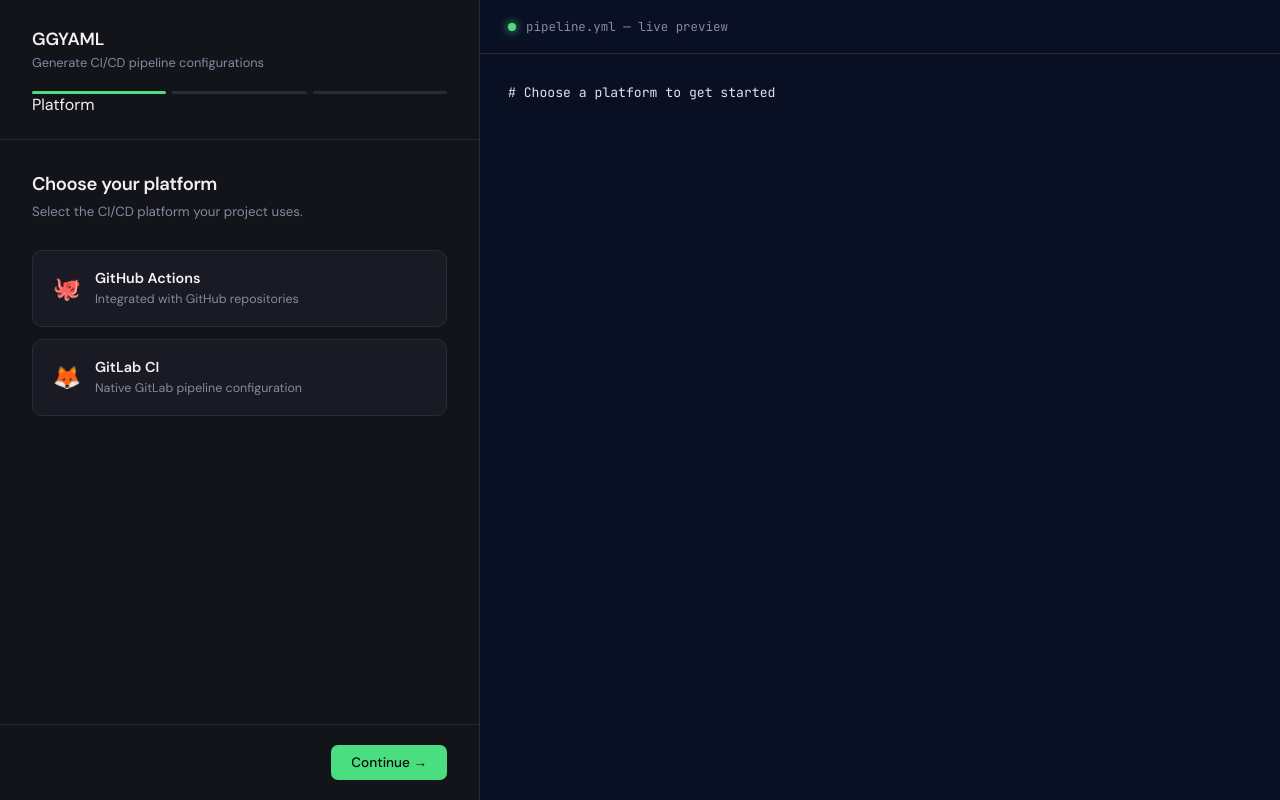
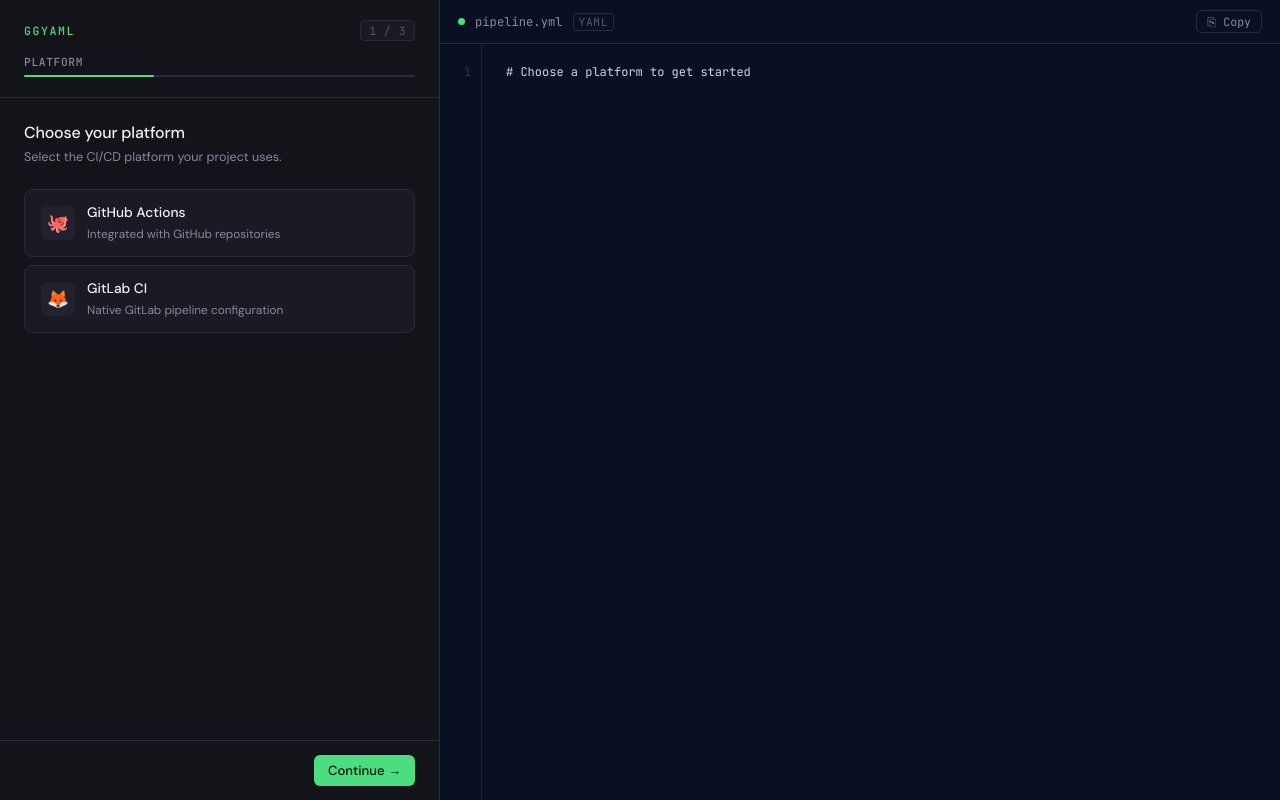
Before and after one commit to MatheusGrendene/GGYAML, a React (Vite) app in the folder apps/frontend/: page / in a window 1280 px wide. Built offline with nearby package versions, Linux system fonts and the light colour scheme.

Commit message:
feat: enhance wizard and preview components with improved layout and copy functionality

```diff
--- a/apps/frontend/src/App.css
+++ b/apps/frontend/src/App.css
@@ -1,13 +1,15 @@
+@import url('https://fonts.googleapis.com/css2?family=DM+Sans:wght@400;500;600&family=JetBrains+Mono:wght@400;500&display=swap');
+
 .app {
   display: flex;
   height: 100vh;
   overflow: hidden;
 }
 
-/* ── Left panel ── */
+/* ── Wizard panel ── */
 .wizard-panel {
-  width: 480px;
-  min-width: 380px;
+  width: 440px;
+  min-width: 360px;
   background: var(--bg-panel);
   border-right: 1px solid var(--border);
   display: flex;
@@ -16,56 +18,81 @@
 }
 
 .wizard-header {
-  padding: 28px 32px 24px;
+  padding: 20px 24px;
   border-bottom: 1px solid var(--border);
 }
 
-.wizard-header h1 {
-  font-size: 1.1rem;
-  font-weight: 600;
-  color: var(--text-primary);
-  letter-spacing: -0.01em;
+.wizard-header-top {
+  display: flex;
+  align-items: center;
+  justify-content: space-between;
+  margin-bottom: 14px;
 }
 
-.wizard-header p {
-  margin-top: 4px;
-  font-size: 0.8rem;
-  color: var(--text-secondary);
+.wizard-wordmark {
+  font-family: var(--font-mono);
+  font-size: 0.72rem;
+  font-weight: 500;
+  letter-spacing: 0.14em;
+  color: var(--accent);
+  text-transform: uppercase;
 }
 
-.step-progress {
-  display: flex;
-  gap: 6px;
-  margin-top: 20px;
+.wizard-step-badge {
+  font-family: var(--font-mono);
+  font-size: 0.72rem;
+  color: var(--text-muted);
+  background: var(--bg-card);
+  border: 1px solid var(--border);
+  padding: 2px 8px;
+  border-radius: 4px;
+  letter-spacing: 0.04em;
 }
 
-.step-dot {
-  height: 3px;
-  flex: 1;
-  border-radius: 2px;
-  background: var(--border);
-  transition: background var(--transition);
+.wizard-step-name {
+  font-family: var(--font-mono);
+  font-size: 0.7rem;
+  font-weight: 500;
+  color: var(--text-secondary);
+  text-transform: uppercase;
+  letter-spacing: 0.06em;
+  margin-bottom: 6px;
 }
 
-.step-dot.active {
+.progress-track {
+  height: 2px;
+  background: var(--border);
+  overflow: hidden;
+}
+
+.progress-fill {
+  height: 100%;
   background: var(--accent);
+  border-radius: 1px;
+  transition: width 0.3s cubic-bezier(0.4, 0, 0.2, 1);
 }
 
 .wizard-content {
   flex: 1;
   overflow-y: auto;
-  padding: 32px;
+  padding: 24px;
 }
 
 .wizard-footer {
-  padding: 20px 32px;
+  padding: 14px 24px;
   border-top: 1px solid var(--border);
   display: flex;
-  gap: 10px;
-  justify-content: flex-end;
+  align-items: center;
+  justify-content: space-between;
 }
 
-/* ── Right panel ── */
+.wizard-footer-right {
+  display: flex;
+  align-items: center;
+  gap: 8px;
+}
+
+/* ── Preview panel ── */
 .preview-panel {
   flex: 1;
   background: var(--bg-primary);
@@ -74,53 +101,118 @@
   overflow: hidden;
 }
 
-.preview-header {
-  padding: 18px 28px;
+.preview-toolbar {
+  padding: 10px 18px;
   border-bottom: 1px solid var(--border);
+  display: flex;
+  align-items: center;
+  justify-content: space-between;
+}
+
+.preview-file-info {
   display: flex;
   align-items: center;
   gap: 10px;
 }
 
 .preview-dot {
-  width: 8px;
-  height: 8px;
+  width: 7px;
+  height: 7px;
   border-radius: 50%;
   background: var(--accent);
-  box-shadow: 0 0 8px var(--accent);
 }
 
-.preview-header span {
+.preview-filename {
   font-family: var(--font-mono);
-  font-size: 0.78rem;
+  font-size: 0.76rem;
   color: var(--text-secondary);
+}
+
+.preview-badge {
+  font-family: var(--font-mono);
+  font-size: 0.7rem;
+  color: var(--text-muted);
+  border: 1px solid var(--border);
+  padding: 1px 5px;
+  border-radius: 3px;
+  letter-spacing: 0.06em;
+  text-transform: uppercase;
+}
+
+.preview-copy-btn {
+  font-family: var(--font-mono);
+  font-size: 0.72rem;
+  color: var(--text-secondary);
+  background: transparent;
+  border: 1px solid var(--border);
+  padding: 3px 10px;
+  border-radius: 5px;
+  cursor: pointer;
+  transition: all var(--transition);
+}
+
+.preview-copy-btn:hover {
+  color: var(--text-primary);
+  border-color: var(--accent-border);
+  background: var(--bg-card);
+}
+
+.preview-copy-btn.copied {
+  color: var(--accent);
+  border-color: var(--accent-border);
 }
 
 .preview-body {
   flex: 1;
-  overflow-y: auto;
-  padding: 28px;
+  overflow: auto;
+  display: flex;
 }
 
-.preview-body pre {
+.preview-gutter {
+  position: sticky;
+  left: 0;
+  background: var(--bg-primary);
+  z-index: 1;
+  padding: 18px 10px 18px 14px;
   font-family: var(--font-mono);
-  font-size: 0.82rem;
-  line-height: 1.7;
-  color: #DDE3EA;
-  white-space: pre-wrap;
-  word-break: break-word;
+  font-size: 0.75rem;
+  line-height: 1.75;
+  color: var(--text-muted);
+  text-align: right;
+  user-select: none;
+  border-right: 1px solid var(--border);
+  min-width: 42px;
+  opacity: 0.5;
+}
+
+.preview-gutter div {
+  height: 1.75em;
+}
+
+.preview-code {
+  flex: 1;
+  min-width: max-content;
+  padding: 18px 24px;
+  font-family: var(--font-mono);
+  font-size: 0.75rem;
+  line-height: 1.75;
+  color: #c9d9e8;
+  white-space: pre;
+  tab-size: 2;
+  margin: 0;
 }
 
 /* ── Buttons ── */
 .btn {
   font-family: var(--font-ui);
-  font-size: 0.85rem;
+  font-size: 0.82rem;
   font-weight: 500;
-  padding: 9px 20px;
-  border-radius: 7px;
+  padding: 7px 14px;
+  border-radius: 6px;
   border: none;
   cursor: pointer;
-  transition: all var(--transition);
+  transition: all 0.12s ease;
+  white-space: nowrap;
 }
 
 .btn-primary {
@@ -128,10 +220,8 @@
   color: #0a0a0a;
 }
 
-.btn-primary:hover {
-  background: #6eefaa;
-  transform: translateY(-1px);
-}
+.btn-primary:hover { background: #6eefaa; }
+.btn-primary:active { transform: scale(0.97); }
 
 .btn-ghost {
   background: transparent;
@@ -146,37 +236,37 @@
 
 /* ── Step components ── */
 .step-title {
-  font-size: 1.15rem;
-  font-weight: 600;
+  font-size: 1rem;
+  font-weight: 500;
   color: var(--text-primary);
-  margin-bottom: 6px;
-  letter-spacing: -0.02em;
+  margin-bottom: 4px;
+  letter-spacing: -0.01em;
 }
 
 .step-subtitle {
-  font-size: 0.83rem;
+  font-size: 0.79rem;
   color: var(--text-secondary);
-  margin-bottom: 28px;
-  line-height: 1.5;
+  margin-bottom: 22px;
+  line-height: 1.55;
 }
 
 /* Platform cards */
 .platform-grid {
   display: flex;
   flex-direction: column;
-  gap: 12px;
+  gap: 8px;
 }
 
 .platform-card {
-  padding: 18px 20px;
-  border-radius: var(--radius);
+  padding: 13px 16px;
+  border-radius: 8px;
   border: 1px solid var(--border);
   background: var(--bg-card);
   cursor: pointer;
   transition: all var(--transition);
   display: flex;
   align-items: center;
-  gap: 14px;
+  gap: 12px;
 }
 
 .platform-card:hover {
@@ -190,34 +280,72 @@
 }
 
 .platform-icon {
-  font-size: 1.4rem;
+  width: 34px;
+  height: 34px;
+  border-radius: 7px;
+  background: var(--bg-hover);
+  display: flex;
+  align-items: center;
+  justify-content: center;
+  font-size: 1.1rem;
+  flex-shrink: 0;
+}
+
+.platform-card.selected .platform-icon {
+  background: rgba(74, 222, 128, 0.15);
+}
+
+.platform-card-text {
+  flex: 1;
 }
 
 .platform-card-text strong {
   display: block;
-  font-size: 0.9rem;
-  font-weight: 600;
+  font-size: 0.86rem;
+  font-weight: 500;
   color: var(--text-primary);
+  margin-bottom: 1px;
 }
 
 .platform-card-text span {
-  font-size: 0.78rem;
+  font-size: 0.74rem;
   color: var(--text-secondary);
+}
+
+.platform-check {
+  width: 16px;
+  height: 16px;
+  border-radius: 50%;
+  border: 1.5px solid var(--border);
+  flex-shrink: 0;
+  display: flex;
+  align-items: center;
+  justify-content: center;
+  font-size: 0.6rem;
+  font-weight: 700;
+  transition: all var(--transition);
+}
+
+.platform-card.selected .platform-check {
+  background: var(--accent);
+  border-color: var(--accent);
+  color: #0a0a0a;
 }
 
 /* Form fields */
 .field {
-  margin-bottom: 20px;
+  margin-bottom: 14px;
 }
 
 .field label {
   display: block;
-  font-size: 0.8rem;
+  font-family: var(--font-mono);
+  font-size: 0.7rem;
   font-weight: 500;
-  color: var(--text-secondary);
-  margin-bottom: 8px;
+  color: var(--text-muted);
+  margin-bottom: 6px;
   text-transform: uppercase;
-  letter-spacing: 0.05em;
+  letter-spacing: 0.08em;
 }
 
 .field input,
@@ -225,10 +353,10 @@
   width: 100%;
   background: var(--bg-card);
   border: 1px solid var(--border);
-  border-radius: 7px;
-  padding: 10px 14px;
+  border-radius: 6px;
+  padding: 8px 11px;
   font-family: var(--font-ui);
-  font-size: 0.875rem;
+  font-size: 0.85rem;
   color: var(--text-primary);
   outline: none;
   transition: border-color var(--transition);
@@ -239,32 +367,28 @@
   border-color: var(--accent-border);
 }
 
-.field select option {
-  background: var(--bg-card);
-}
+.field select option { background: var(--bg-card); }
 
-/* Toggle checkboxes */
+/* Stage toggles */
 .stage-list {
   display: flex;
   flex-direction: column;
-  gap: 12px;
+  gap: 8px;
 }
 
 .stage-item {
   display: flex;
   align-items: center;
   justify-content: space-between;
-  padding: 14px 18px;
-  border-radius: var(--radius);
+  padding: 11px 14px;
+  border-radius: 8px;
   border: 1px solid var(--border);
   background: var(--bg-card);
   cursor: pointer;
   transition: all var(--transition);
 }
 
-.stage-item:hover {
-  border-color: var(--accent-border);
-}
+.stage-item:hover { border-color: var(--accent-border); }
 
 .stage-item.active {
   border-color: var(--accent);
@@ -273,35 +397,33 @@
 
 .stage-item-left strong {
   display: block;
-  font-size: 0.88rem;
+  font-size: 0.85rem;
   font-weight: 500;
   color: var(--text-primary);
 }
 
 .stage-item-left span {
-  font-size: 0.76rem;
+  font-size: 0.74rem;
   color: var(--text-secondary);
 }
 
 .toggle {
-  width: 36px;
-  height: 20px;
-  border-radius: 10px;
+  width: 32px;
+  height: 18px;
+  border-radius: 9px;
   background: var(--border);
   position: relative;
   transition: background var(--transition);
   flex-shrink: 0;
 }
 
-.toggle.on {
-  background: var(--accent);
-}
+.toggle.on { background: var(--accent); }
 
 .toggle::after {
   content: '';
   position: absolute;
-  width: 14px;
-  height: 14px;
+  width: 12px;
+  height: 12px;
   border-radius: 50%;
   background: white;
   top: 3px;
@@ -309,6 +431,4 @@
   transition: transform var(--transition);
 }
 
-.toggle.on::after {
-  transform: translateX(16px);
-}
+.toggle.on::after { transform: translateX(14px); }
--- a/apps/frontend/src/App.tsx
+++ b/apps/frontend/src/App.tsx
@@ -34,7 +34,7 @@
   const [gitlabAuth, setGitlabAuth] = useState<GitLabAuth | null>(null)
   const [isLoading, setIsLoading] = useState(false)
   const [pushResult, setPushResult] = useState<PushResultType | null>(null)
-  //const [copied, setCopied] = useState(false)
+  const [copied, setCopied] = useState(false)
 
   const update = (newData: Partial<WizardData>) =>
     setData(prev => ({ ...prev, ...newData }))
@@ -57,14 +57,14 @@
   const currentStepName = stepNames[step - 1] ?? ''
 
   const yaml = generateYAML(data)
-  /*   const yamlLines = yaml.split('\n')
+  const yamlLines = yaml.split('\n')
 
   const handleCopy = () => {
     navigator.clipboard.writeText(yaml).then(() => {
       setCopied(true)
       setTimeout(() => setCopied(false), 2000)
     })
-    } */
+  }
 
   const handleDownload = async () => {
     const res = await fetch('http://localhost:3001/api/generate', {
@@ -202,14 +202,19 @@
     <div className="app">
       <div className="wizard-panel">
         <div className="wizard-header">
-          <h1>GGYAML</h1>
-          <p>Generate CI/CD pipeline configurations</p>
-          <div className="step-progress">
-            {Array.from({ length: totalSteps }).map((_, i) => (
-              <div key={i} className={`step-dot ${i < step ? 'active' : ''}`} />
-            ))}
+          <div className="wizard-header-top">
+            <span className="wizard-wordmark">GGYAML</span>
+            <span className="wizard-step-badge">{step} / {totalSteps}</span>
           </div>
+          <div className="wizard-step-area">
             <div className="wizard-step-name">{currentStepName}</div>
+            <div className="progress-track">
+              <div
+                className="progress-fill"
+                style={{ width: `${(step / totalSteps) * 100}%` }}
+              />
+            </div>
+          </div>
         </div>
 
         <div className="wizard-content">
@@ -297,12 +302,26 @@
       </div>
 
       <div className="preview-panel">
-        <div className="preview-header">
+        <div className="preview-toolbar">
+          <div className="preview-file-info">
             <div className="preview-dot" />
-          <span>pipeline.yml — live preview</span>
+            <span className="preview-filename">pipeline.yml</span>
+            <span className="preview-badge">YAML</span>
+          </div>
+          <button
+            className={`preview-copy-btn ${copied ? 'copied' : ''}`}
+            onClick={handleCopy}
+          >
+            {copied ? '✓ Copied' : '⎘ Copy'}
+          </button>
         </div>
         <div className="preview-body">
-          <pre>{yaml}</pre>
+          <div className="preview-gutter">
+            {yamlLines.map((_, i) => (
+              <div key={i}>{i + 1}</div>
+            ))}
+          </div>
+          <pre className="preview-code">{yaml}</pre>
         </div>
       </div>
     </div>
```
Lines whose indentation alone changed are shown as unchanged.
